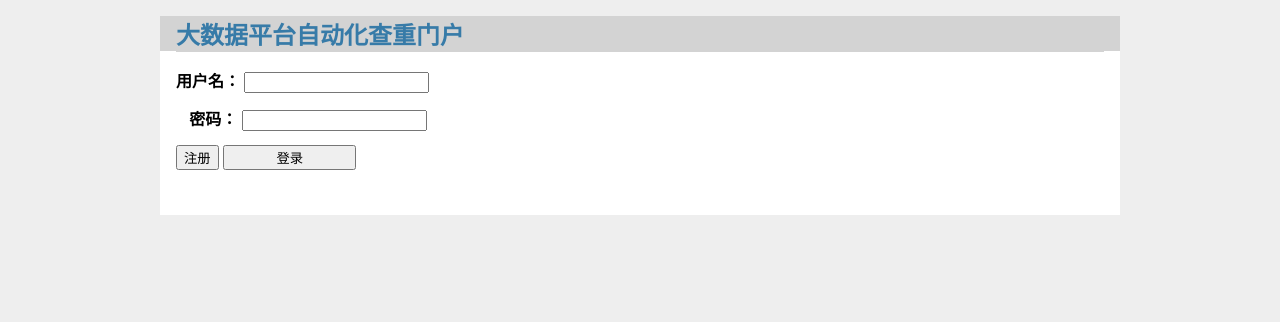
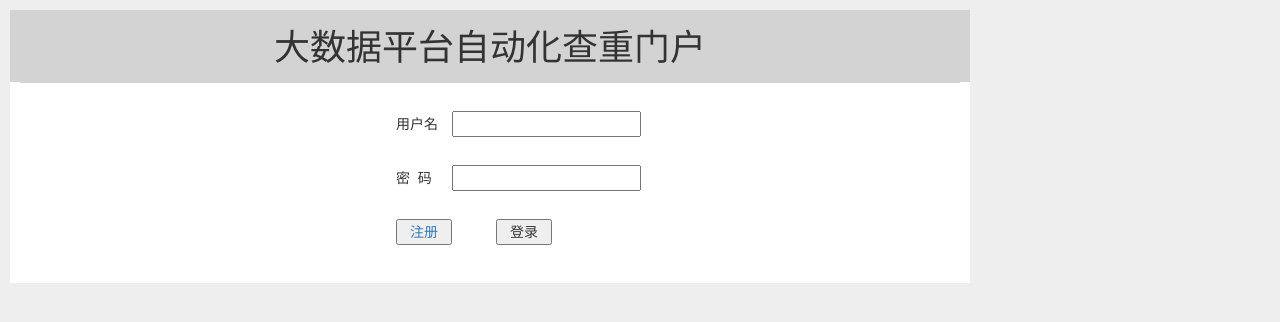
Before and after one commit to liulei1/Flask_check_repi, a Flask app: page / in a window 1280 px wide. Shown: the top 322 px of the page. Run offline with Flask 2, Linux system fonts and the light colour scheme; some libraries are stand-ins or nearby versions.

Commit message:
优化登录前端

```diff
--- a/templates/base.html
+++ b/templates/base.html
@@ -1,8 +1,17 @@
 <!doctype html>
 <title>{% block title %}{% endblock %}大数据平台</title>
 <link rel="stylesheet" href="{{ url_for('static', filename='style.css') }}">
+<script src="{{ url_for('static', filename='jquery.js') }}"></script>
+<script src="{{ url_for('static', filename='bootstrap-3.3.7-dist/js/bootstrap.min.js') }}"></script>
+<link rel="stylesheet" href="{{ url_for('static', filename='bootstrap-3.3.7-dist/css/bootstrap.min.css') }}">
+<div>
 <nav>
-  <h1><a href="{{ url_for('index_page') }}">大数据平台自动化查重门户</a></h1>
+    <div>
+        <h1 style="height: 2em;text-align: center;">
+            <div style="padding-top:0.5em">大数据平台自动化查重门户</div>
+        </h1>
+    </div>
+
     <ul>
         {% if g.user %}
         <li><span>{{ g.user['username'] }}</span>
@@ -22,3 +31,4 @@
     {% endfor %}
     {% block content %}{% endblock %}
 </section>
+</div>
--- a/templates/login.html
+++ b/templates/login.html
@@ -1,22 +1,28 @@
 {% extends 'base.html' %}
 
 {# {% block header %}
-    <h1>{% block title %}Log In{% endblock %}</h1>
+<h1>{% block title %}Log In{% endblock %}</h1>
 {% endblock %} #}
 
 {% block content %}
-  <form method = "post">
-	  <li style="list-style-type:None">
-    <label for = "username"> 用户名：</label>
-	<input name = "username" id = "username">
-	  </li>
-	  <li style="list-style-type:None">
-	<label for = "password"> &nbsp;&nbsp;&nbsp;密码：</label>
-	<input type = "password" name = "password" id = "password">
-	  </li>
-	  <li style="list-style-type:None">
-		  <a href="{{url_for('register')}}"><input type = "button" value = "注册"></a>
-	      <input type = "submit" value = "登录">
-	  </li>
-  </form>
+<div style="width=60%;">
+    <form method = "post">
+        <div style="margin-left:40%">
+            <table>
+                <tr>
+                    <td style="height: 3em;">用户名</td>
+                    <td><input style="margin: 1em 1em 1em;" name = "username" id = "username"></td>
+                </tr>
+                <tr>
+                    <td style="height: 3em;">密&nbsp;&nbsp;码</td>
+                    <td><input style="margin: 1em 1em 1em;" type = "password" name = "password" id = "password"></td>
+                </tr>
+            </table>
+        </div>
+        <div style="margin-left:40%;margin-top:1em">
+            <a href="{{url_for('register')}}"><input style="min-width:4em;" type = "button" value = "注册"></a>
+            <input type="submit" style="min-width:4em;margin-left:4rem" value = "登录">
+        </div>
+    </form>
+</div>
 {% endblock %}
```
Also changed, not shown: templates/result.html (+7 -70 lines), instance/flaskr.sqlite. Lines whose indentation alone changed are shown as unchanged.
